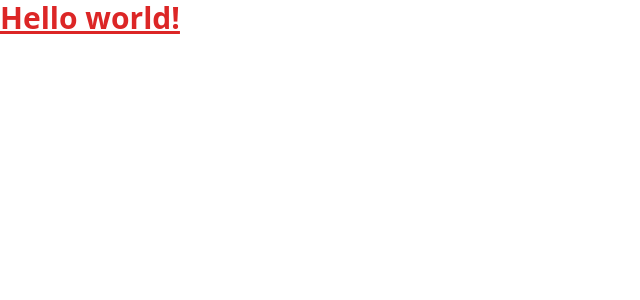
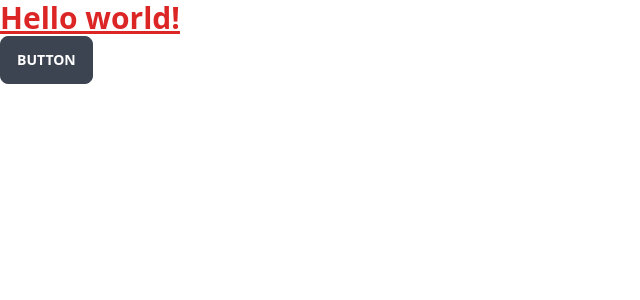
Before and after one commit to hiromu617/hiroblog, a Next.js app: page / in a window 1280 px wide. Shown: the top 300 px of the page, without its empty margins (0-640 px from the left). Built offline with nearby package versions, Linux system fonts and the light colour scheme.

Commit message:
:heavy_plus_sign: add daisyuui

```diff
--- a/package.json
+++ b/package.json
@@ -10,6 +10,7 @@
   },
   "dependencies": {
     "autoprefixer": "^10.4.2",
+    "daisyui": "^2.6.4",
     "next": "12.1.0",
     "postcss": "^8.4.8",
     "react": "17.0.2",
--- a/pages/index.tsx
+++ b/pages/index.tsx
@@ -2,9 +2,12 @@ import type { NextPage } from 'next'
 
 const Home: NextPage = () => {
   return (
+    <div>
     <h1 className="text-3xl font-bold underline text-red-600">
       Hello world!
     </h1>
+<button className="btn">Button</button>
+    </div>
   )
 }
 
--- a/tailwind.config.js
+++ b/tailwind.config.js
@@ -4,5 +4,7 @@ module.exports = {
   theme: {
     extend: {},
   },
-  plugins: [],
+  plugins: [
+    require("daisyui")
+  ],
 }
```
Also changed, not shown: 1 other file (tests, documents, lock files or other folders).
